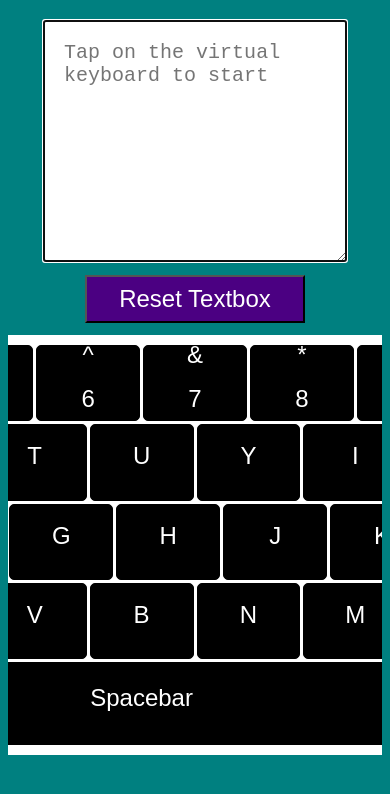
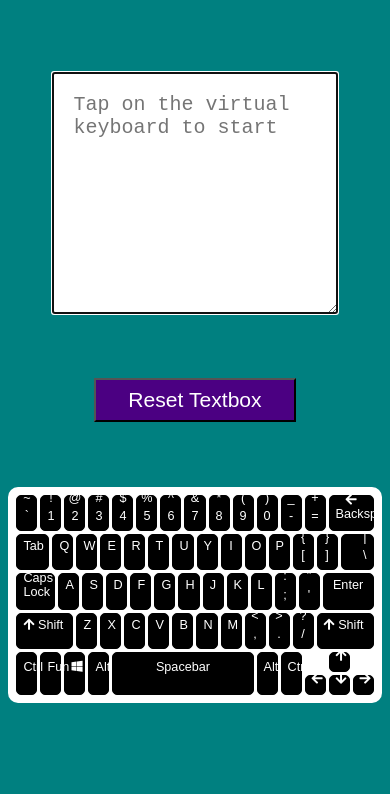
Before and after one commit to rohannegi2507/virtual-keyboard, a Vue app: page / in a window 390 px wide. Shown: the top 794 px of the page. Built offline with nearby package versions, Linux system fonts and the light colour scheme.

Commit message:
fix responsive view

```diff
--- a/src/App.vue
+++ b/src/App.vue
@@ -116,22 +116,22 @@ body {
 }
 
 .input {
-  width: 70%;
-  height: 200px;
+  width: 65%;
+  min-height: 200px;
   padding: 20px;
   font-size: 20px;
 }
 
 .keyboard {
-  width: 70%;
-  height: 40vh;
-  padding: 10px;
+  min-width: 40vh;
+  min-height: 40vh;
+  padding: 1vh;
   font-size: 20px;
   background: white;
 }
 
 .reset-btn {
-  font-size: 1.5rem;
+  font-size: 2.5vh;
   padding: 0.5rem 2rem;
   background-color: indigo;
   color: white;
--- a/src/components/Keyboard.vue
+++ b/src/components/Keyboard.vue
@@ -283,8 +283,8 @@ export default class Keyboard extends Vue {
 @import url("https://use.fontawesome.com/releases/v5.9.0/css/all.css");
 
 .keyboard {
-  width: 1600px;
-  height: 400px;
+  min-width: 00px;
+  min-height: 200px;
   background: white;
   display: grid;
   border-radius: 10px;
@@ -381,7 +381,7 @@ export default class Keyboard extends Vue {
 }
 
 button {
-  font-size: 1.5rem;
+  font-size: 2.5vh;
   padding: 5px, 5px;
   background-color: black;
   color: white;
@@ -401,4 +401,14 @@ button:active span {
 .greenColor {
   background-color: green;
 }
+
+@media (max-width: 800px) {
+  button {
+    font-size: 1.5vh;
+    padding: 5px, 5px;
+    background-color: black;
+    color: white;
+    cursor: pointer;
+  }
+}
 </style>
```
